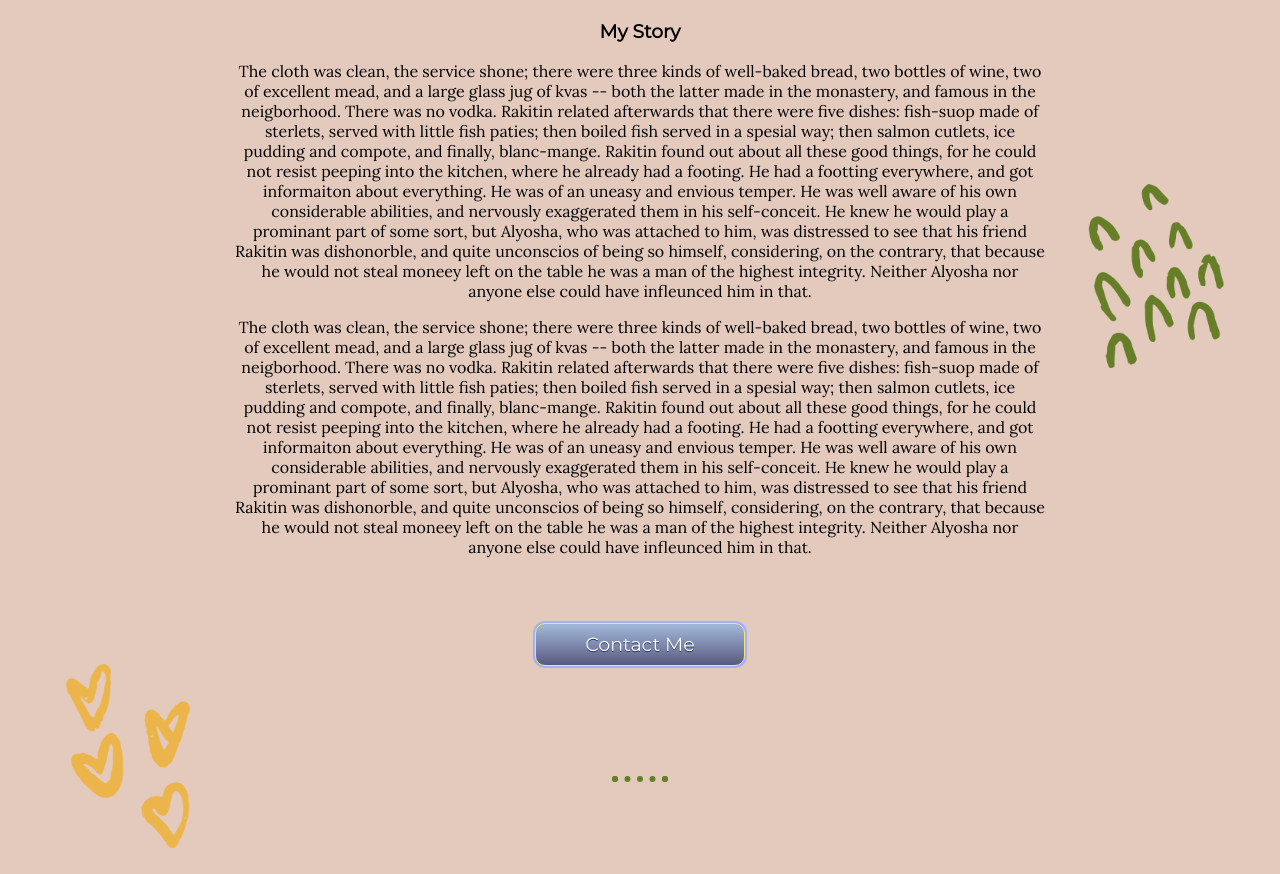
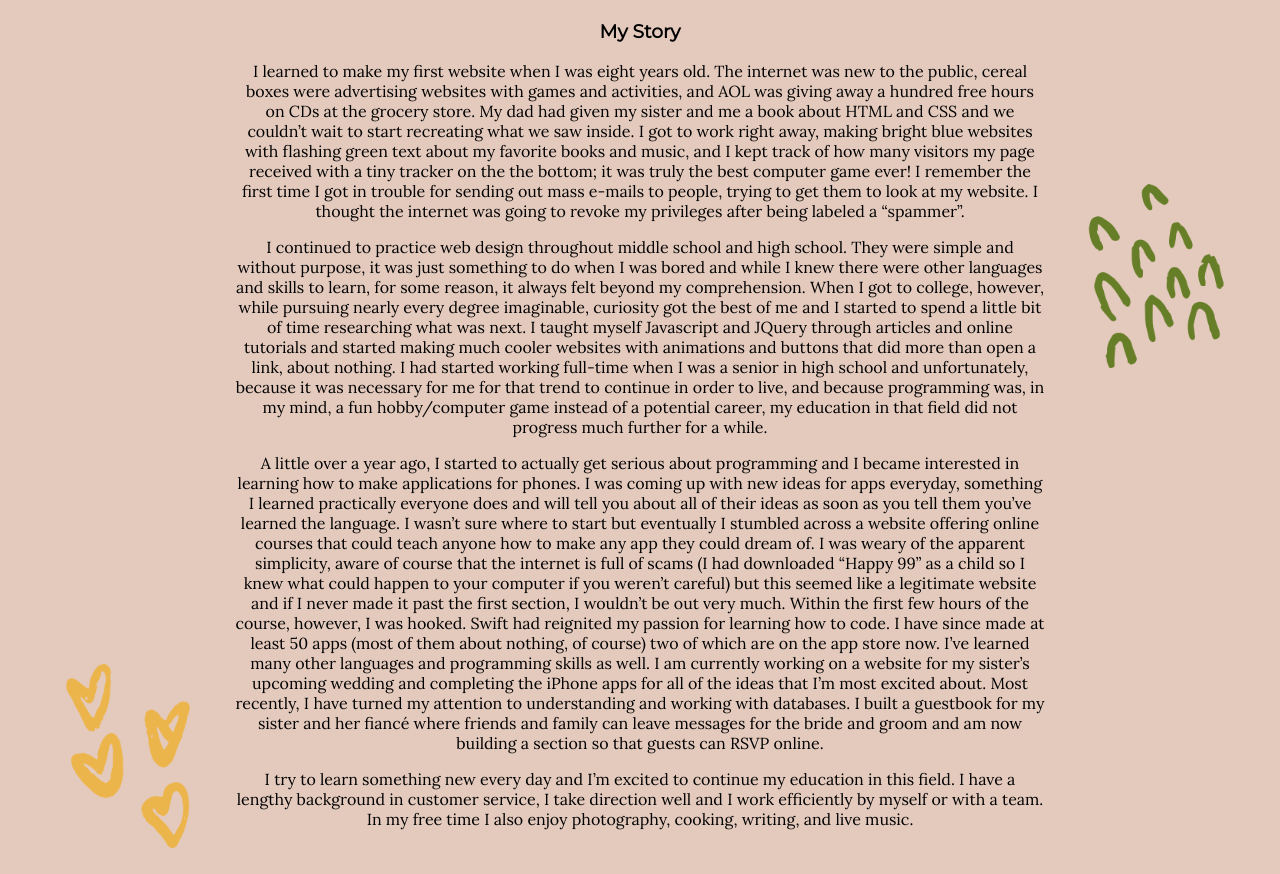
Before and after one commit to Scarlett-Elizabeth/Scarlett-Elizabeth.github.io, a plain HTML site: page index.html in a window 1280 px wide. Shown: the part 1039-1913 px from the top of the page. Drawn offline with Linux system fonts and the light colour scheme.

Commit message:
write about me. pre-photo

```diff
--- a/index.html
+++ b/index.html
@@ -26,18 +26,25 @@
       <img class="selfie" src="Images/selfie.png" alt="selfie">
       <h3>My Story</h3>
       <!-- <h4>Lorem ipsum dolor sit amet, non elit.</h4> -->
-      <p>The cloth was clean, the service shone; there were three kinds of well-baked bread, two bottles of wine, two of excellent mead, and a large glass jug of kvas -- both the latter made in the monastery, and famous in the neigborhood. There was
-        no vodka. Rakitin related afterwards that there were five dishes: fish-suop made of sterlets, served with little fish paties; then boiled fish served in a spesial way; then salmon cutlets, ice pudding and compote, and finally, blanc-mange.
-        Rakitin found out about all these good things, for he could not resist peeping into the kitchen, where he already had a footing. He had a footting everywhere, and got informaiton about everything. He was of an uneasy and envious temper. He
-        was well aware of his own considerable abilities, and nervously exaggerated them in his self-conceit. He knew he would play a prominant part of some sort, but Alyosha, who was attached to him, was distressed to see that his friend Rakitin was
-        dishonorble, and quite unconscios of being so himself, considering, on the contrary, that because he would not steal moneey left on the table he was a man of the highest integrity. Neither Alyosha nor anyone else could have infleunced him in
-        that.</p>
-      <p>The cloth was clean, the service shone; there were three kinds of well-baked bread, two bottles of wine, two of excellent mead, and a large glass jug of kvas -- both the latter made in the monastery, and famous in the neigborhood. There was
-        no vodka. Rakitin related afterwards that there were five dishes: fish-suop made of sterlets, served with little fish paties; then boiled fish served in a spesial way; then salmon cutlets, ice pudding and compote, and finally, blanc-mange.
-        Rakitin found out about all these good things, for he could not resist peeping into the kitchen, where he already had a footing. He had a footting everywhere, and got informaiton about everything. He was of an uneasy and envious temper. He
-        was well aware of his own considerable abilities, and nervously exaggerated them in his self-conceit. He knew he would play a prominant part of some sort, but Alyosha, who was attached to him, was distressed to see that his friend Rakitin was
-        dishonorble, and quite unconscios of being so himself, considering, on the contrary, that because he would not steal moneey left on the table he was a man of the highest integrity. Neither Alyosha nor anyone else could have infleunced him in
-        that.</p>
+      <p> I learned to make my first website when I was eight years old. The internet was new to the public, cereal boxes were advertising websites with games and activities, and AOL was giving away a hundred free hours on CDs at the grocery store.
+        My dad had given my sister and me a book about HTML and CSS and we couldn’t wait to start recreating what we saw inside. I got to work right away, making bright blue websites with flashing green text about my favorite books and music, and I
+        kept track of how many visitors my page received with a tiny tracker on the the bottom; it was truly the best computer game ever! I remember the first time I got in trouble for sending out mass e-mails to people, trying to get them to look at
+        my website. I thought the internet was going to revoke my privileges after being labeled a “spammer”.</p>
+      <p>I continued to practice web design throughout middle school and high school. They were simple and without purpose, it was just something to do when I was bored and while I knew there were other languages and skills to learn, for some reason,
+        it always felt beyond my comprehension. When I got to college, however, while pursuing nearly every degree imaginable, curiosity got the best of me and I started to spend a little bit of time researching what was next. I taught myself
+        Javascript and JQuery through articles and online tutorials and started making much cooler websites with animations and buttons that did more than open a link, about nothing. I had started working full-time when I was a senior in high school
+        and unfortunately, because it was necessary for me for that trend to continue in order to live, and because programming was, in my mind, a fun hobby/computer game instead of a potential career, my education in that field did not progress much
+        further for a while.</p>
+      <p>
+        A little over a year ago, I started to actually get serious about programming and I became interested in learning how to make applications for phones. I was coming up with new ideas for apps everyday, something I learned practically everyone
+        does and will tell you about all of their ideas as soon as you tell them you’ve learned the language. I wasn’t sure where to start but eventually I stumbled across a website offering online courses that could teach anyone how to make any app
+        they could dream of. I was weary of the apparent simplicity, aware of course that the internet is full of scams (I had downloaded “Happy 99” as a child so I knew what could happen to your computer if you weren’t careful) but this seemed like
+        a legitimate website and if I never made it past the first section, I wouldn’t be out very much. Within the first few hours of the course, however, I was hooked. Swift had reignited my passion for learning how to code. I have since made at
+        least 50 apps (most of them about nothing, of course) two of which are on the app store now. I’ve learned many other languages and programming skills as well. I am currently working on a website for my sister’s upcoming wedding and completing
+        the iPhone apps for all of the ideas that I’m most excited about. Most recently, I have turned my attention to understanding and working with databases. I built a guestbook for my sister and her fiancé where friends and family can leave
+        messages for the bride and groom and am now building a section so that guests can RSVP online. </p>
+      <p>I try to learn something new every day and I’m excited to continue my education in this field. I have a lengthy background in customer service, I take direction well and I work efficiently by myself or with a team. In my free time I also
+        enjoy photography, cooking, writing, and live music.</p>
       <a href="mailto:scarlett.elizabeth.hickman@gmail.com" class="myButton">Contact Me</a>
     </div>
     <hr>
@@ -168,16 +175,19 @@
     <img class="big-flower" src="Images/big-flower.png" alt="big_flower">
     <div class="sites">
       <h3>Portfolio</h3>
-      <h4><a href="https://infinite-taiga-46884.herokuapp.com">Newsletter-Signup</a></h4>
-      <p>Website created using HTML, CSS, JavaScript, Bootstrap, MailChimp API, and Node.JS packages: express, body-parser, & request. Hosted on Heroku.
-      <br>Please, feel free to sign up with non-sense, I don't currently use the newsletter.</p>
-      <h4><a href="file:///Users/Scarlett/Desktop/Websites/Landing-Site/index.html">First Cut</a></h4>
+      <h4><a href="https://protected-plains-47502.herokuapp.com" target="_blank">Wedding Website</a></h4>
+      <p>Unfinished wedding website for my sister using HTML, CSS, JavaScript, and NodeJS packages: express, body-parser, request, ejs, and mongoose.
+        <br> Hosted on Heroku. Database using MongoDB Atlas.
+        <br><br>Please check out the game -rigged to output 100% only when bride and groom's names are entered
+        <br>Feel free to post on guestbook, will clear out current Database when released to guests.
+        <br><br>Currently working on RSVP page.</p>
+      <h4><a href="https://infinite-taiga-46884.herokuapp.com" target="_blank">Newsletter-Signup</a></h4>
+      <p>Website created using HTML, CSS, JavaScript, Bootstrap, MailChimp API, and Node.JS packages: express, body-parser, and request. Hosted on Heroku.
+        <br>Please, feel free to sign up with non-sense, I don't currently use the newsletter.</p>
+      <h4><a href="https://apps.apple.com/us/app/first-cut-server/id1484677042" target="_blank">First Cut</a></h4>
       <p>A simple app I created to help servers determine who gets to go home first. Currently on the app store.</p>
-      <h4><a href="file:///Users/Scarlett/Desktop/Websites/Olivia-and-Michael/index.html">Wedding Website</a></h4>
-      <p>Unfinished wedding website for my sister. Please check out the "games" tab where you'll find a love-calculator I built using JavaScript and JQuery. It's rigged so that the only way to get 100% is to type in the names of the bride and groom
-        in either input.
-        <br>Currently building a guestbook and RSVP page using MongoDB.</p>
     </div>
+    <a href="mailto:scarlett.elizabeth.hickman@gmail.com" class="myButton">Contact Me</a>
     <hr>
 
   </div>
```
